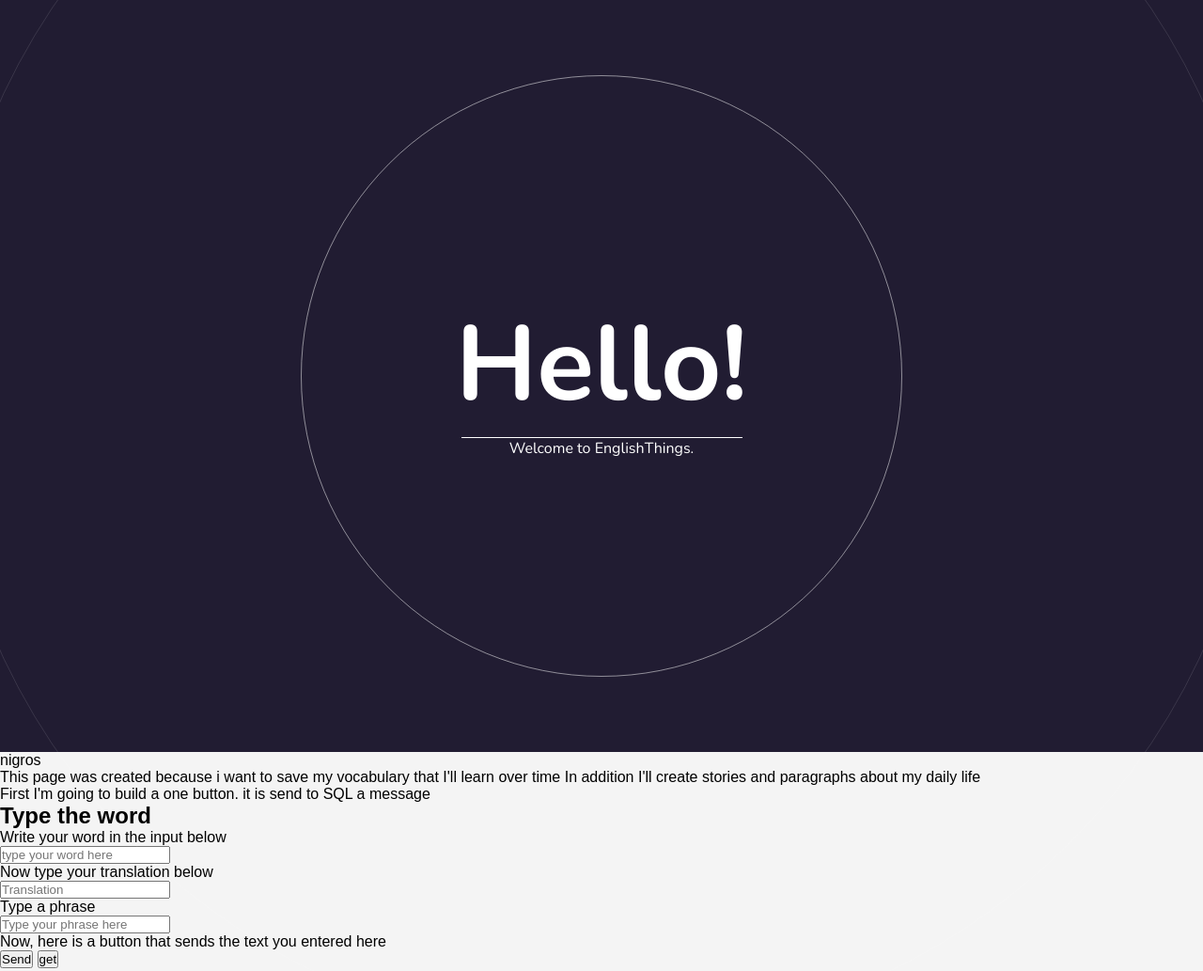
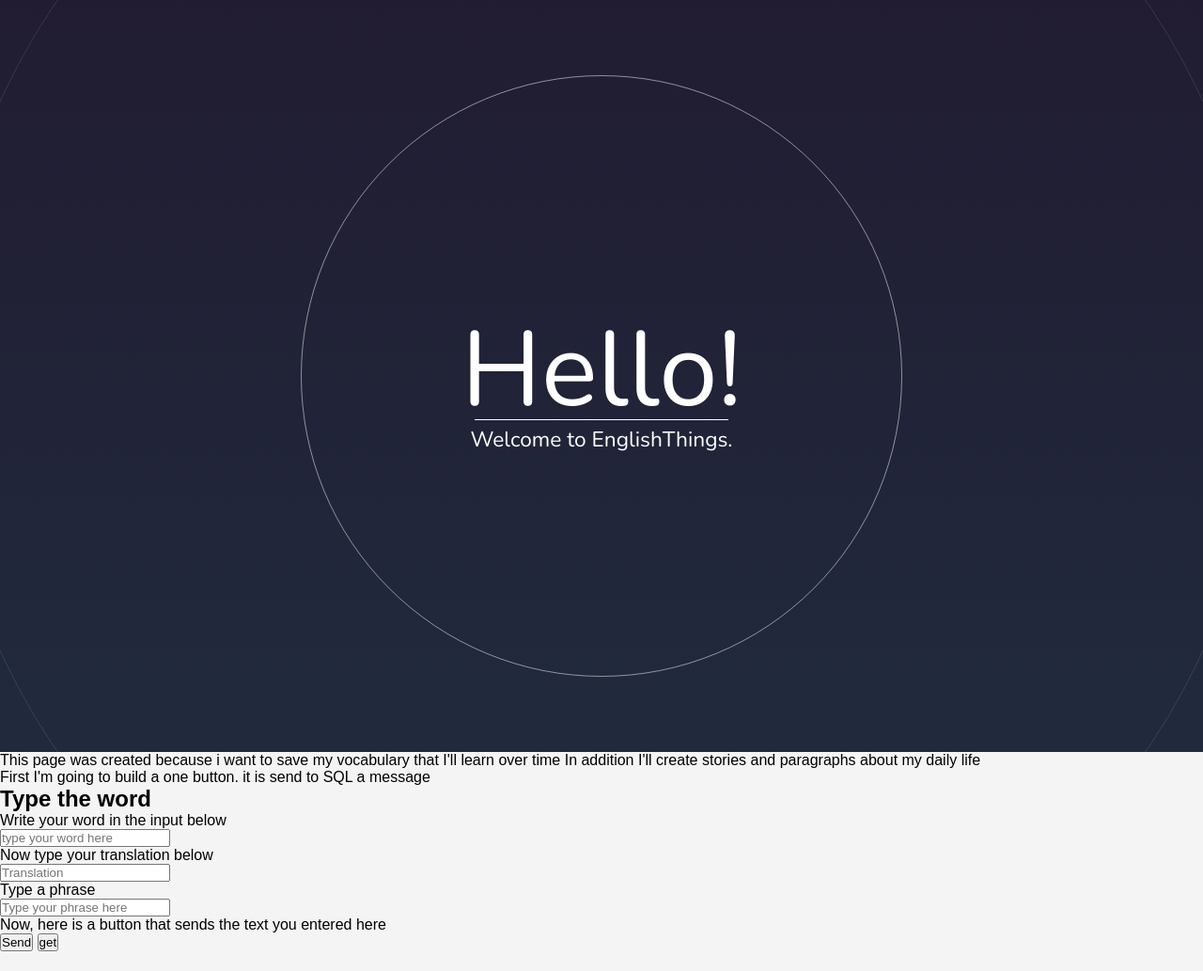
Before and after one commit to Colp-Code/EnglishThings, a website: page src/pages/index.html in a window 1280 px wide. Shown: the top 1033 px of the page at 94% size. Drawn offline with nearby package versions, Linux system fonts and the light colour scheme.

Commit message:
v0.4.1
Styles.css little fix

Co-Authored-By: Colp <78666078+Colp-Code@users.noreply.github.com>
Co-Authored-By: JeissonSRR <220126130+JeissonSRR@users.noreply.github.com>

```diff
--- a/src/pages/index.html
+++ b/src/pages/index.html
@@ -16,12 +16,11 @@
                     <div class="circle-1">
                         <h1>Hello!</h1>
                         <div class="line"></div>
-                        <p>Welcome to EnglishThings.</p>
+                        <p class="subtitle">Welcome to EnglishThings.</p>
                     </div>
                 </div>
             </div>
         </header>
-        <p>nigros</p>
         <p>This page was created because i want to save my vocabulary that I'll learn over time In addition I'll create stories and paragraphs about my daily life</p>
         <p>First I'm going to build a one button. it is send to SQL a message</p>
         <h2>Type the word</h2>
--- a/src/styles/styles.css
+++ b/src/styles/styles.css
@@ -1,5 +1,5 @@
 :root{
-    --gradient-blue: linear-gradient(to bottom, #211C32,100%,#224C61);
+    --gradient-blue: linear-gradient(to bottom, #211C32,50%,#212A3D);
 }
 *{
     padding: 0;
@@ -28,12 +28,21 @@ body{
 
 header h1{
     font-size: 7rem;
+    font-weight: 100;
 }
 
 .line{
-    width: 50%;
+    margin-top: -25px;
+    width: 45%;
     height: 1px;
     background-color: white;
+    margin-bottom: -5px;
+}
+
+.subtitle{
+    font-size: 1.42rem;
+    margin-top: 10px;
+    font-weight: 100;
 }
 
 .circle-1{
```
